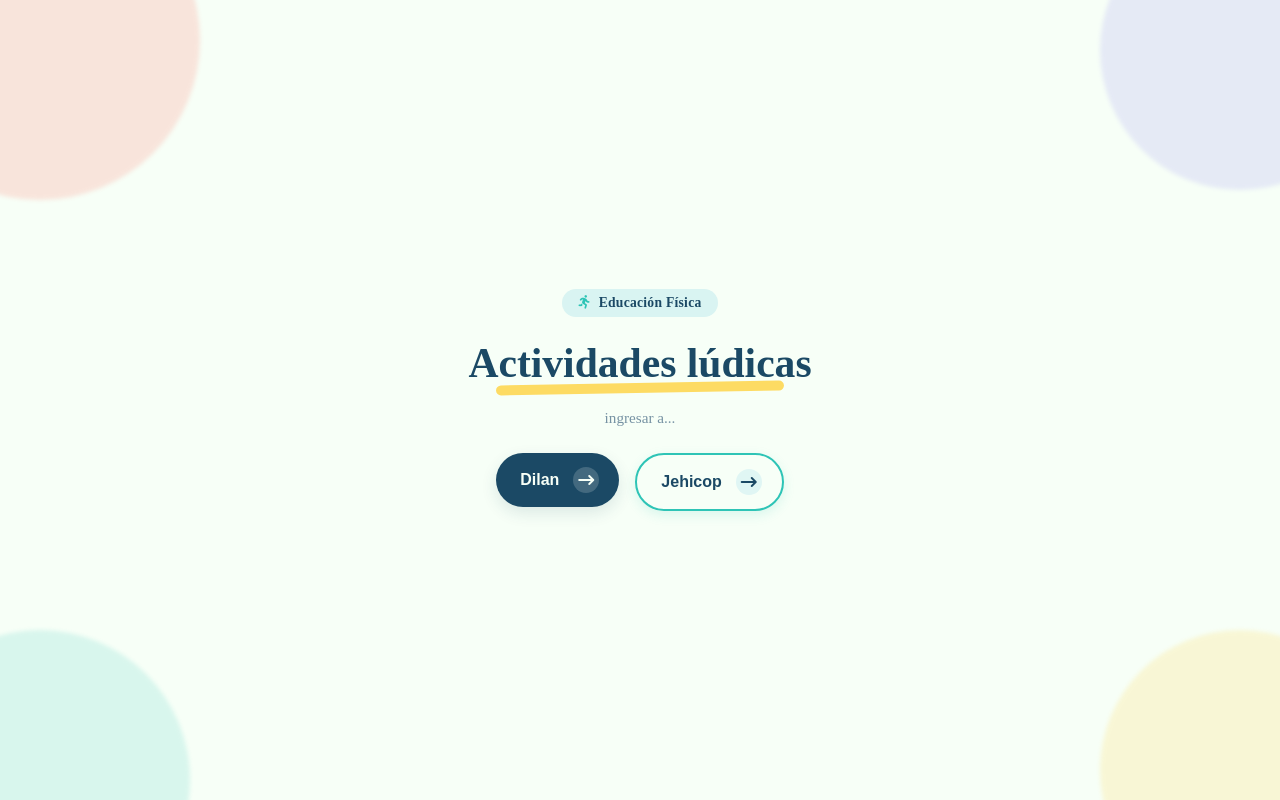
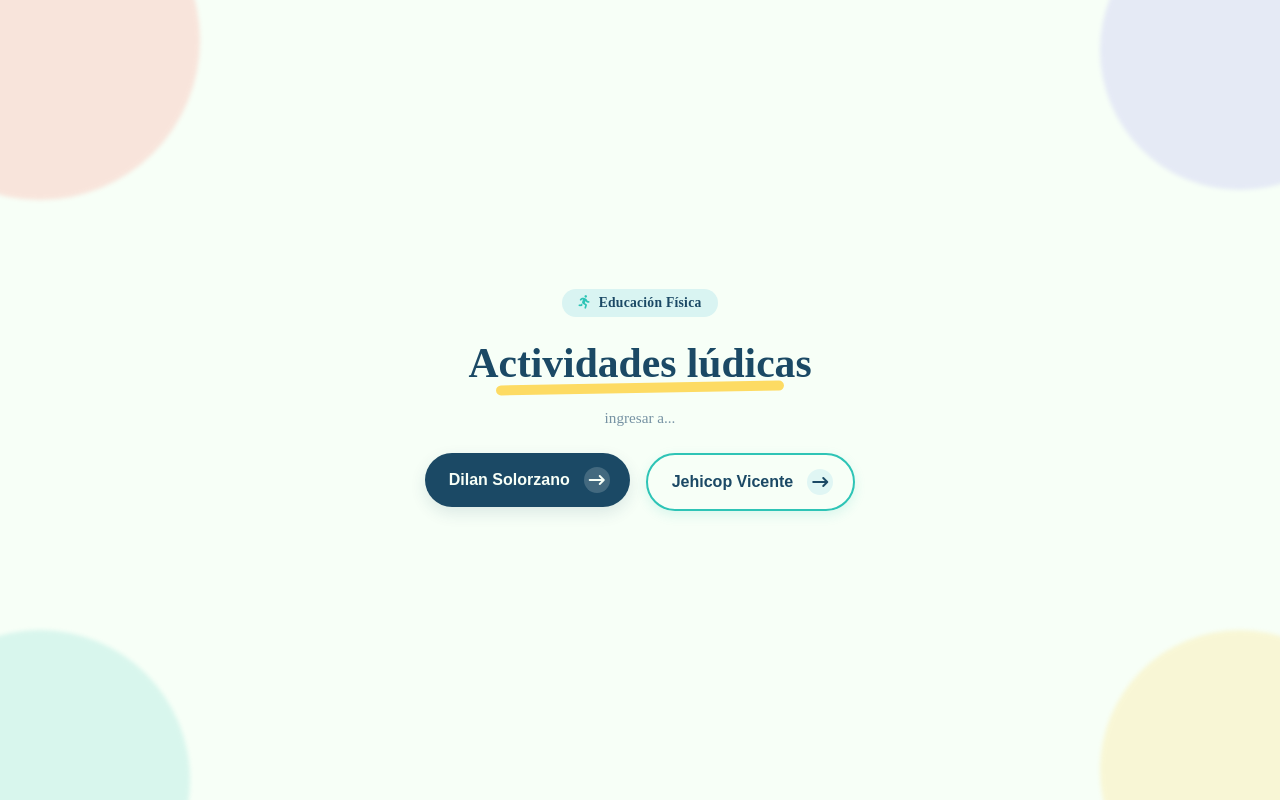
Before and after one commit to TeaScriptDev/turing-educacionFisica-actividadesLudicas, a React (Vite) app: page / in a window 1280 px wide. Built offline with nearby package versions, Linux system fonts and the light colour scheme.

Commit message:
feat: añadir apellid al boton

```diff
--- a/src/pages/MenuPrincipal.jsx
+++ b/src/pages/MenuPrincipal.jsx
@@ -54,7 +54,7 @@ function MenuPrincipal() {
                                     whileHover={{ scale: 1.04 }}
                                     whileTap={{ scale: 0.97 }}
                                 >
-                                    <span>{estudiante.nombre}</span>
+                                    <span>{estudiante.nombre} {estudiante.apellido}</span>
                                     <motion.span
                                         className="icono-flecha"
                                         animate={{ rotate: abierto ? 90 : 0 }}
```
